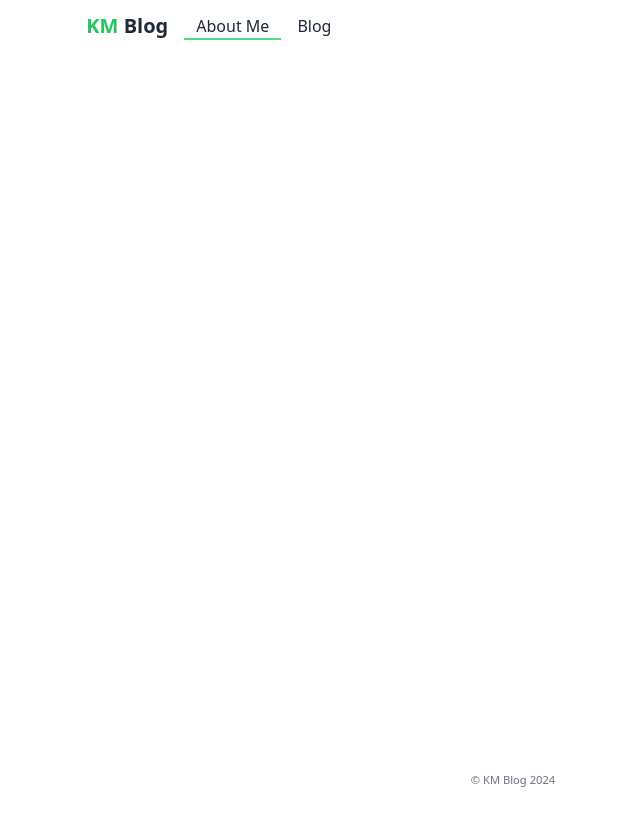
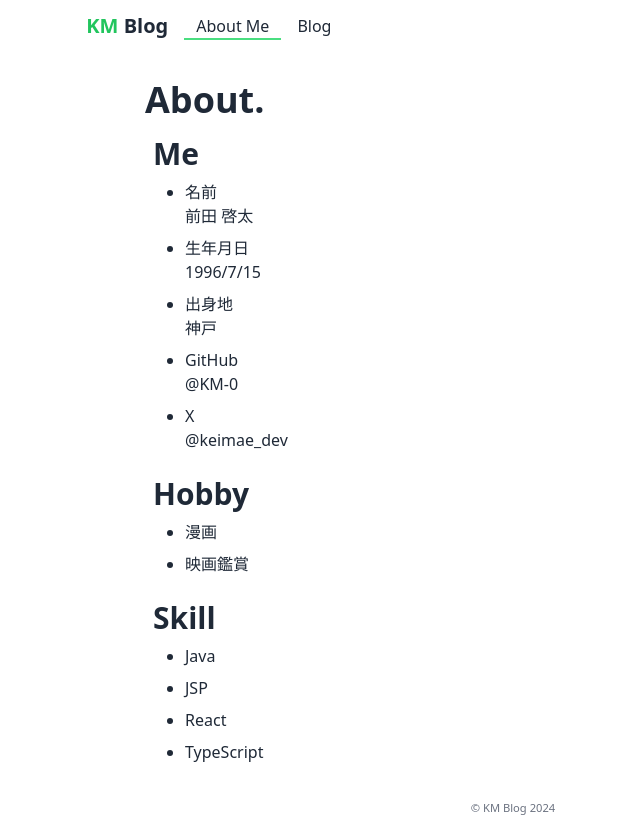
Before and after one commit to KM-0/my-blog, a Next.js app: page /profile in a window 1280 px wide. Shown: the whole page, without its empty margins (127-767 px from the left). Before the commit the page ends 800 px from the top, so only its background shows below. Built offline with nearby package versions, Linux system fonts and the light colour scheme.

Commit message:
feat:profileページの実装

```diff
--- a/src/app/profile/page.tsx
+++ b/src/app/profile/page.tsx
@@ -1,3 +1,63 @@
 export default function Home() {
-  return <div>profile</div>;
+  return (
+    <div className="mt-14 flex w-full flex-col justify-start md:mt-20 md:px-8 xl:w-10/12">
+      <h2 className="mb-4 animate-track-in-animation text-2xl font-bold md:text-4xl">
+        About.
+      </h2>
+      <div className="flex flex-col gap-y-6 mx-2">
+        <div>
+          <h3 className="mb-2 animate-track-in-animation text-xl font-bold md:text-3xl">
+            Me
+          </h3>
+          <ul className="animate-track-in-animation-item list-disc mx-8 flex flex-col gap-y-2">
+            <li>
+              名前
+              <br />
+              前田 啓太
+            </li>
+            <li>
+              生年月日
+              <br />
+              1996/7/15
+            </li>
+            <li>
+              出身地
+              <br />
+              神戸
+            </li>
+            <li>
+              GitHub
+              <br />
+              @KM-0
+            </li>
+            <li>
+              X
+              <br />
+              @keimae_dev
+            </li>
+          </ul>
+        </div>
+        <div>
+          <h3 className="mb-2 animate-track-in-animation text-xl font-bold md:text-3xl">
+            Hobby
+          </h3>
+          <ul className="animate-track-in-animation-item list-disc mx-8 flex flex-col gap-y-2">
+            <li>漫画</li>
+            <li>映画鑑賞</li>
+          </ul>
+        </div>
+        <div>
+          <h3 className="mb-2 animate-track-in-animation text-xl font-bold md:text-3xl">
+            Skill
+          </h3>
+          <ul className="animate-track-in-animation-item list-disc mx-8 flex flex-col gap-y-2">
+            <li>Java</li>
+            <li>JSP</li>
+            <li>React</li>
+            <li>TypeScript</li>
+          </ul>
+        </div>
+      </div>
+    </div>
+  );
 }
```
Also changed, not shown: src/types/blog.ts (added, +27 -0 lines).
